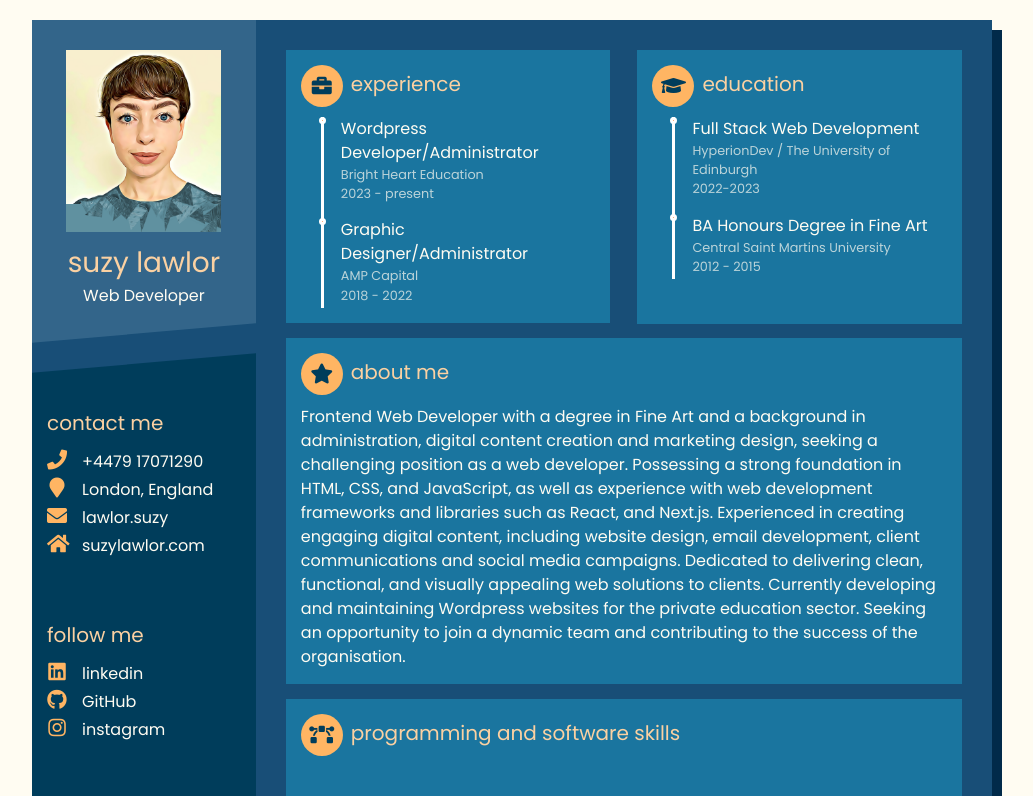
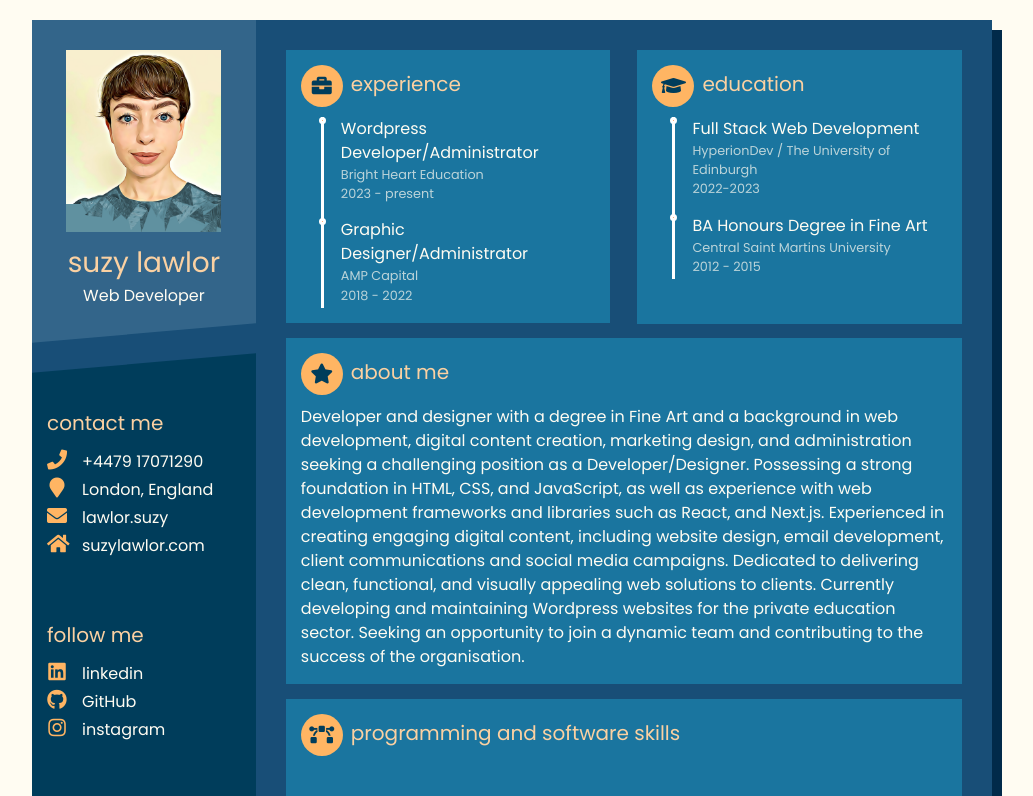
Before and after one commit to suzylawlor/SuzyLawlor_Portfolio, a Next.js app: page /resume in a window 1280 px wide. Shown: the top 796 px of the page, without its empty margins (128-1161 px from the left). Built offline with nearby package versions, Linux system fonts and the light colour scheme.

Commit message:
Add files via upload

```diff
--- a/src/pages/resume.js
+++ b/src/pages/resume.js
@@ -141,19 +141,20 @@ function Resume() {
                 <h3>
                   <i className="fas fa-star"></i>About Me
                 </h3>
-                Frontend Web Developer with a degree in Fine Art and a
-                background in administration, digital content creation and
-                marketing design, seeking a challenging position as a web
-                developer. Possessing a strong foundation in HTML, CSS, and
-                JavaScript, as well as experience with web development
-                frameworks and libraries such as React, and Next.js. Experienced
-                in creating engaging digital content, including website design,
-                email development, client communications and social media
-                campaigns. Dedicated to delivering clean, functional, and
-                visually appealing web solutions to clients. Currently
-                developing and maintaining Wordpress websites for the private
-                education sector. Seeking an opportunity to join a dynamic team
-                and contributing to the success of the organisation.
+                Developer and designer with a degree in Fine Art and a
+                background in web development, digital content creation,
+                marketing design, and administration seeking a challenging
+                position as a Developer/Designer. Possessing a strong foundation
+                in HTML, CSS, and JavaScript, as well as experience with web
+                development frameworks and libraries such as React, and Next.js.
+                Experienced in creating engaging digital content, including
+                website design, email development, client communications and
+                social media campaigns. Dedicated to delivering clean,
+                functional, and visually appealing web solutions to clients.
+                Currently developing and maintaining Wordpress websites for the
+                private education sector. Seeking an opportunity to join a
+                dynamic team and contributing to the success of the
+                organisation.
               </div>
               <div className="skills-soft">
                 <h3>
```
